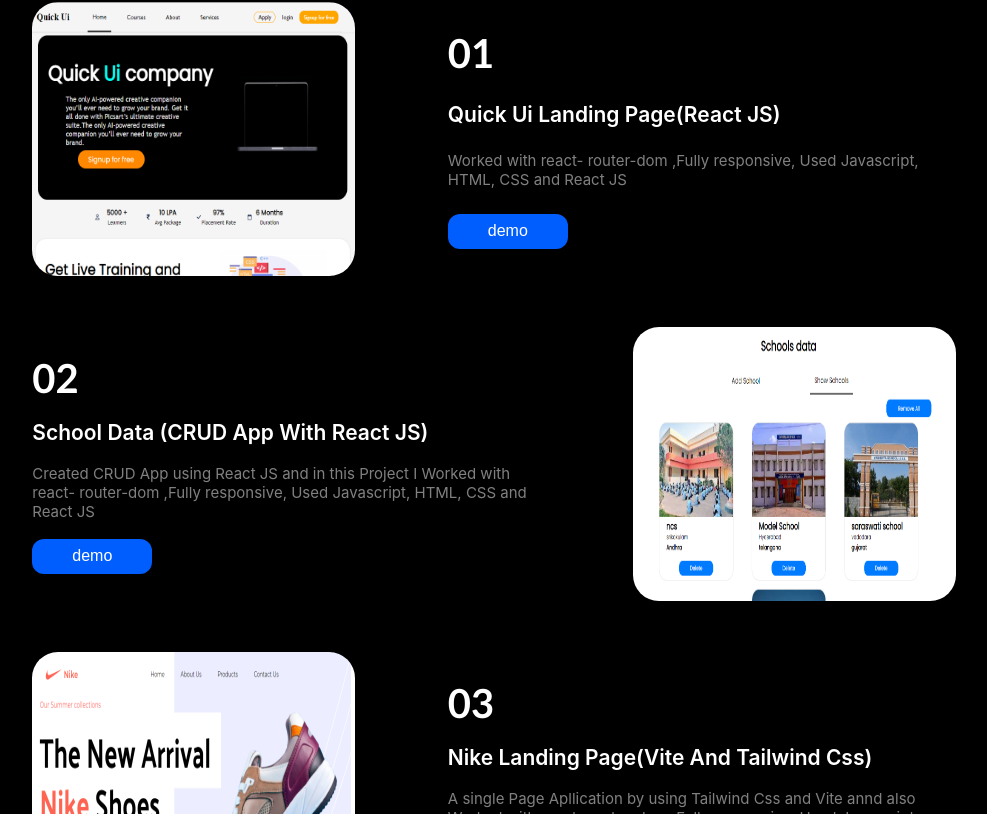
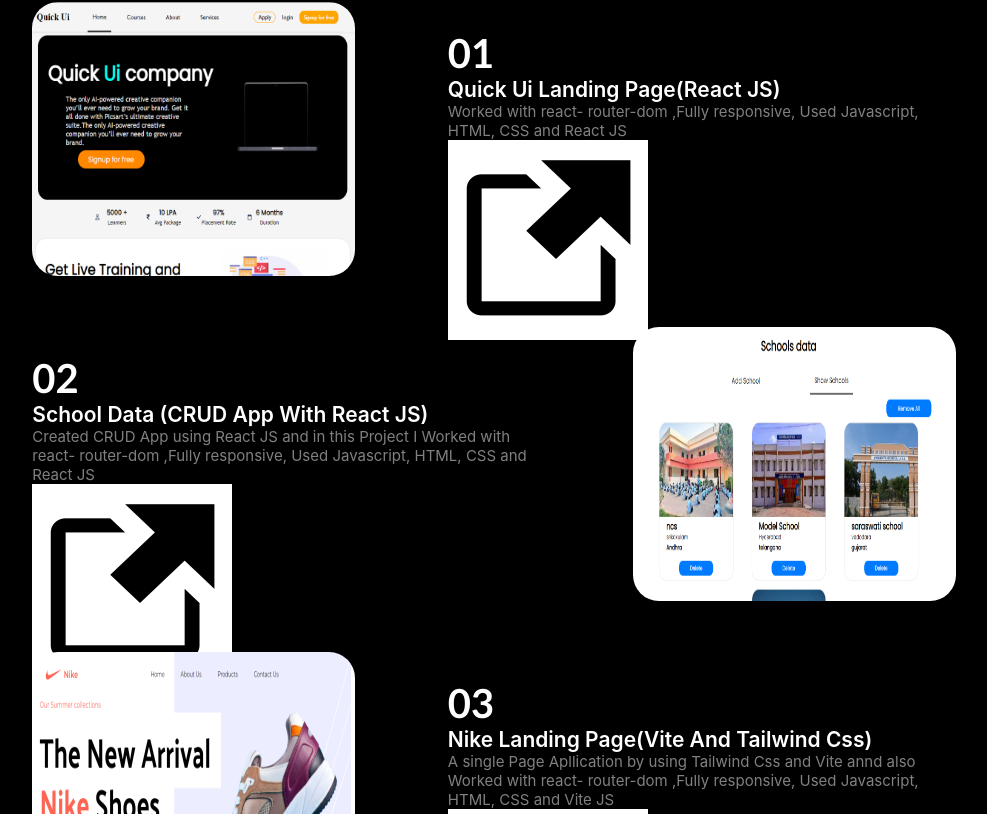
Before and after one commit to KumarRaj21/portifolio, a React (Create React App) app: page / in a window 1280 px wide. Shown: the part 3126-3940 px from the top of the page, without its empty margins (146-1133 px from the left). Built offline with nearby package versions, Linux system fonts and the light colour scheme.

Commit message:
demobuttonchange

```diff
--- a/src/components/Projects.js
+++ b/src/components/Projects.js
@@ -1,5 +1,6 @@
 import React from 'react'
 import { projectsdata } from './Data'
+import redirect from '../images/redirect.png'
 const Projects = () => {
   return (
     <div id='projects'>
@@ -18,14 +19,21 @@ const Projects = () => {
                 <h1>{item.id}</h1>
                 <div className='project_name'>{item.project_name}</div>
               <div className='project_des'>{item.project_des}</div>
-              <button><a href={item.project_demo}>demo</a></button>
+              <a href={item.project_demo}>
+                 <img src={redirect} alt="Project Demo" />
+               </a>
+
+
               </div></>):(
             <>
             <div className='projectbox-2'>
             <h1>{item.id}</h1>
             <div className='project_name'>{item.project_name}</div>
           <div className='project_des'>{item.project_des}</div>
-          <button><a href={item.project_demo}>demo</a></button>
+          <a href={item.project_demo}>
+            <img src={redirect} alt="Project Demo" />
+           </a>
+
           </div>
  <div className='projectbox-1'>
  <img src={item.project_img} alt=''/>
```
Also changed, not shown: src/images/redirect.png (added).
